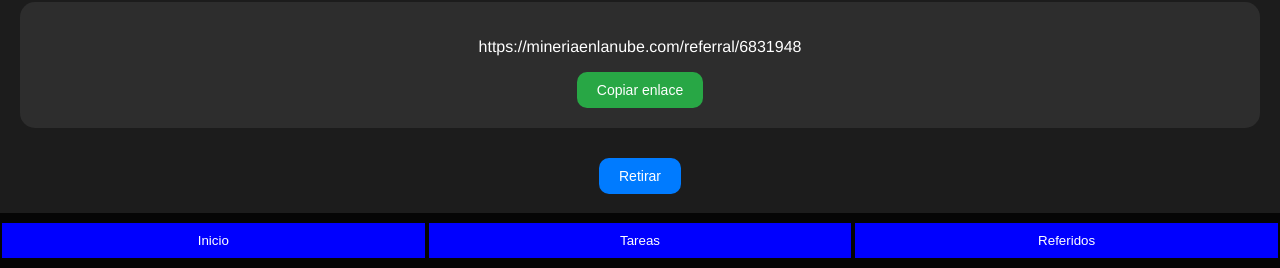
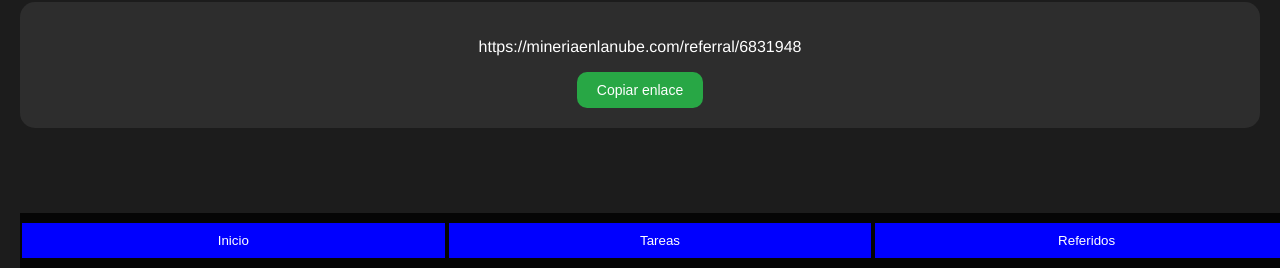
Before and after one commit to ultracreatorpro/Mineria, a plain HTML site: page referidos.html in a window 1280 px wide. Shown: the part 532-800 px from the top of the page. Drawn offline with Linux system fonts and the light colour scheme.

Commit message:
Update referidos.html

```diff
--- a/referidos.html
+++ b/referidos.html
@@ -134,10 +134,6 @@
         <button class="copy-btn" onclick="copyToClipboard('referralLink')">Copiar enlace</button>
     </div>
 
-    <!-- Nuevo botón de Retirar -->
-    <button class="retirar-btn" onclick="navigate('retirar.html')">Retirar</button>
-</div>
-
 <!-- Mensaje emergente de Copiado -->
 <div id="popup" class="popup">¡Copiado con éxito!</div>
 
```
